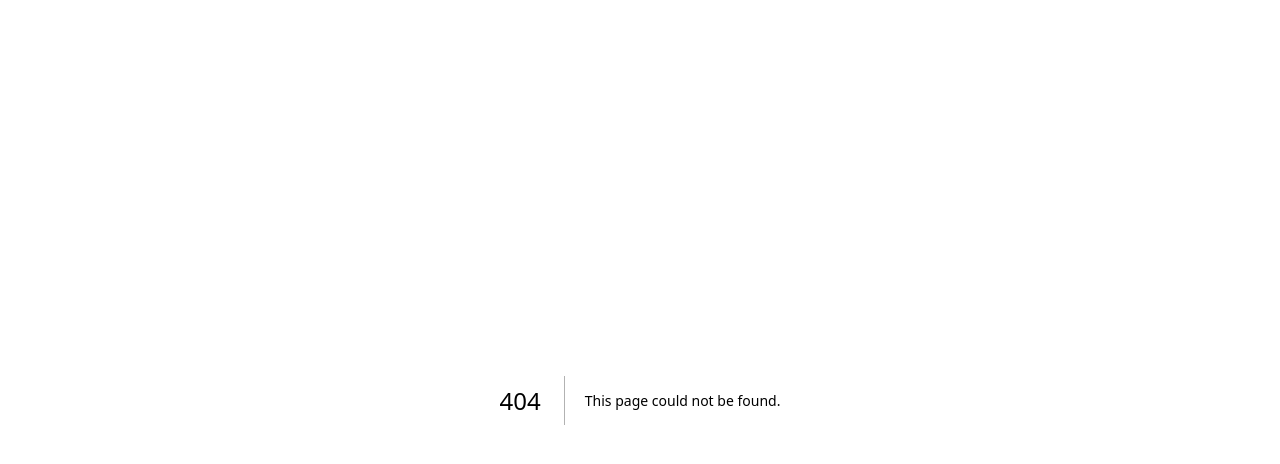
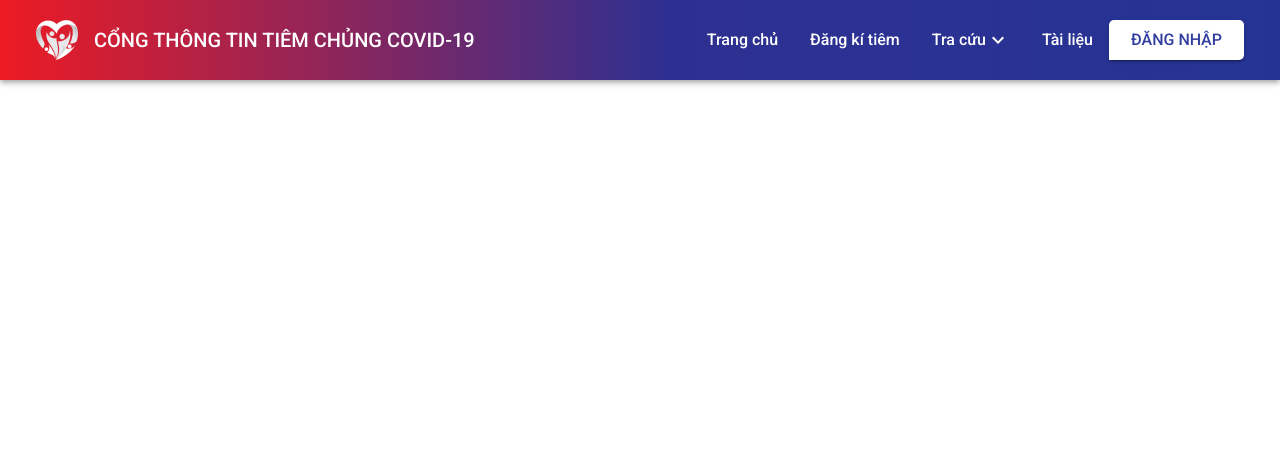
Before and after one commit to zinza-academy/nextjs-uynpn, a Next.js app in the folder nextjs-uynpn/: page /component/layouts/header in a window 1280 px wide. Before the commit this address had no page. Shown: the top 464 px of the page. Built offline with nearby package versions, Linux system fonts and the light colour scheme.

Commit message:
feat(homepage): Create header

```diff
--- /dev/null
+++ b/nextjs-uynpn/src/app/component/layouts/header/page.tsx
@@ -0,0 +1,108 @@
+import React, { useState } from "react";
+import {
+  AppBar,
+  Toolbar,
+  Typography,
+  Button,
+  Box,
+  IconButton,
+  Menu,
+  MenuItem
+} from "@mui/material";
+import Link from "next/link";
+import Image from "next/image";
+import KeyboardArrowDownIcon from '@mui/icons-material/KeyboardArrowDown';
+
+const Header = () => {
+  const [anchorEl, setAnchorEl] = useState<null | HTMLElement>(null);
+
+  const handleMenuOpen = (event: React.MouseEvent<HTMLElement>) => {
+    setAnchorEl(event.currentTarget);
+  };
+
+  const handleMenuClose = () => {
+    setAnchorEl(null);
+  };
+
+  return (
+    <AppBar
+      position="static"
+      sx={{
+        height: 80,
+        background: "linear-gradient(90deg, #ED1B23 0%, #2E3091 52%, #253494 100%)",
+      }}
+    >
+      <Toolbar sx={{ height: '100%', display: 'flex', justifyContent: 'space-between', alignItems: 'center', mx: 1.5 }}>
+        <Box sx={{ width: 42, height: 50, position: 'relative' }}>
+          <Image
+            src="/img/Logo.png"
+            alt="Login Image"
+            layout="fill"
+            objectFit="cover"
+          />
+        </Box>
+
+        <Typography variant="h6" component="div" sx={{ flexGrow: 1, ml: 2 }}>
+          <Link href="/" passHref>
+            CỔNG THÔNG TIN TIÊM CHỦNG COVID-19
+          </Link>
+        </Typography>
+
+        <Typography color="inherit" variant="h6" sx={{ fontSize: 16, fontWeight: 'medium', mx: 2 }}>
+          <Link href="/" passHref>
+            Trang chủ
+          </Link>
+        </Typography>
+
+        <Typography color="inherit" variant="h6" sx={{ fontSize: 16, fontWeight: 'medium', mx: 2 }}>
+          <Link href="/contact" passHref>
+            Đăng kí tiêm
+          </Link>
+        </Typography>
+
+        <Typography color="inherit" variant="h6" sx={{ fontSize: 16, fontWeight: 'medium', mx: 2, display: 'flex', alignItems: 'center', cursor: 'pointer' }} onClick={handleMenuOpen}>
+          Tra cứu
+          <KeyboardArrowDownIcon />
+        </Typography>
+        <Menu
+          anchorEl={anchorEl}
+          open={Boolean(anchorEl)}
+          onClose={handleMenuClose}
+        >
+          <MenuItem onClick={handleMenuClose}>Thông tin tiêm chủng</MenuItem>
+          <MenuItem onClick={handleMenuClose}>Thông tin vaccine</MenuItem>
+          <MenuItem onClick={handleMenuClose}>Thông tin mũi tiêm</MenuItem>
+        </Menu>
+
+        <Typography color="inherit" variant="h6" sx={{ fontSize: 16, fontWeight: 'medium', mx: 2 }}>
+          <Link href="/contact" passHref>
+            Tài liệu
+          </Link>
+        </Typography>
+
+        <Button
+          variant="contained"
+          sx={{
+            fontSize: 16,
+            fontWeight: 'medium',
+            backgroundColor: '#FFFFFF',
+            color: '#303F9F',
+            width: 135,
+            height: 40,
+            borderRadius: '5px 5px 5px 0',
+            '&:hover': {
+              backgroundColor: '#303F9F',
+              color: '#FFFFFF',
+            },
+          }}
+        >
+          <Link href="/login" passHref>
+            Đăng nhập
+          </Link>
+        </Button>
+      </Toolbar>
+    </AppBar>
+  );
+};
+
+export default Header
--- a/nextjs-uynpn/src/app/page.tsx
+++ b/nextjs-uynpn/src/app/page.tsx
@@ -2,12 +2,15 @@
 
 import Link from 'next/link';
 import React, { Suspense } from 'react';
+import Header from './component/layouts/header/page';
 
 const LazyHomePage = React.lazy(() => import('../app/dashboard/homepage/page'));
 
 export default function Home() {
   return (
     <main>
+      <Header />
+
       <Suspense fallback={<div>Loading...</div>}>
         <LazyHomePage />
       </Suspense>
```
Also changed, not shown: nextjs-uynpn/src/app/component/layouts/footer/page.tsx (added).
